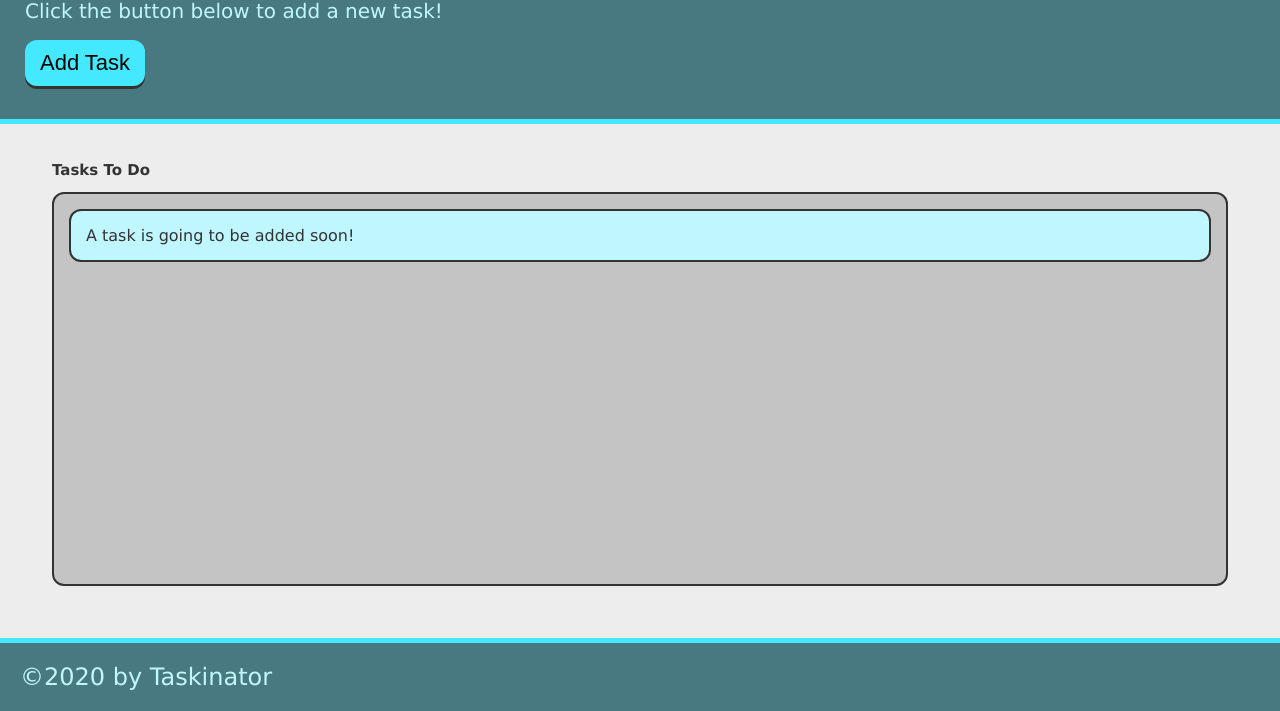
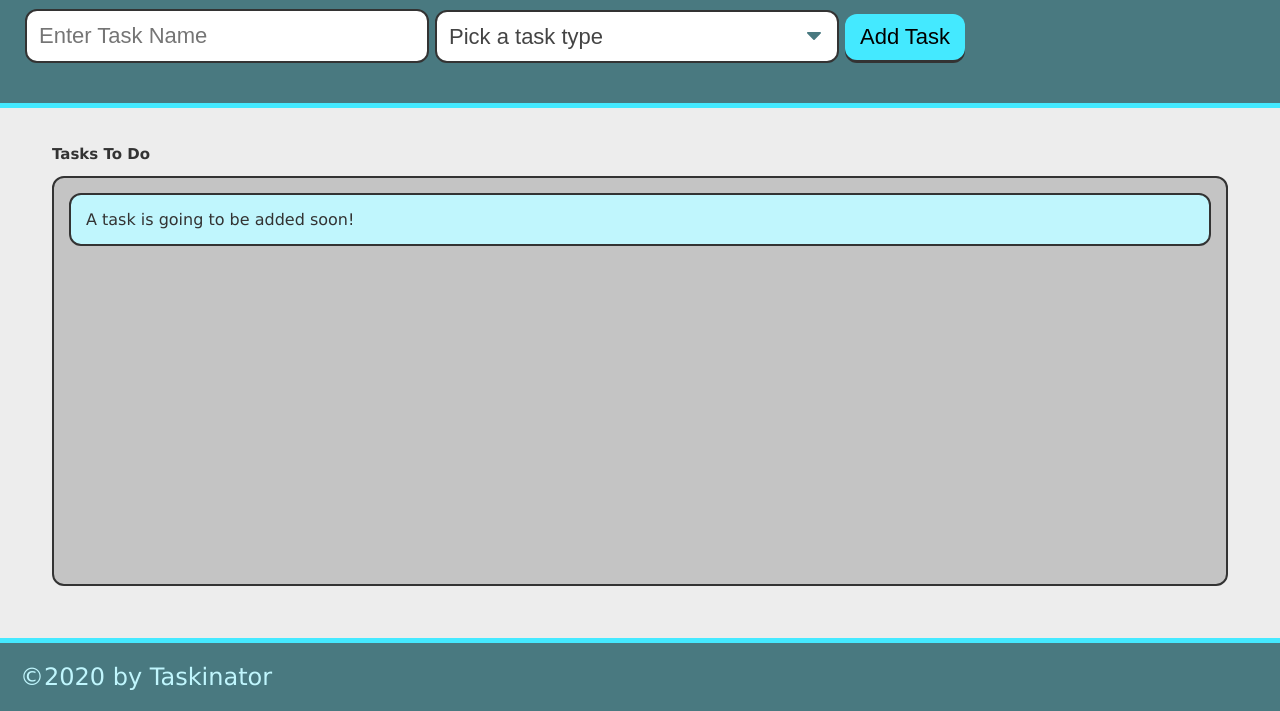
Before and after one commit to MegGedde/taskinator, a plain HTML site: page index.html in a window 1280 px wide. Shown: the part 89-800 px from the top of the page. Drawn offline with Linux system fonts and the light colour scheme.

Commit message:
added form

```diff
--- a/index.html
+++ b/index.html
@@ -10,10 +10,22 @@
 <body>
     <header>
         <h1 class="page-title">Taskinator</h1>
-        <p>
-            Click the button below to add a new task!
-        </p>
-        <button class="btn" id="save-task">Add Task</button>
+       <form id="task-form">
+           <div class="form-group">
+               <input type="text" name="task-name" placeholder="Enter Task Name" />
+           </div>
+           <div class="form-group">
+               <select name="task-type" class="select-dropdown">
+                   <option value="" disabled selected>Pick a task type</option>
+                   <option value="Print">Print</option>
+                   <option value="Web">Web</option>
+                   <option value="Mobile">Mobile</option>
+                </select>
+           </div>
+           <div class="form-group">
+               <button class="btn" id="save-task" type="submit">Add Task</button>
+           </div>
+       </form>
     </header>
     <main class="page-content">
         <section class="task-list-wrapper">
```
